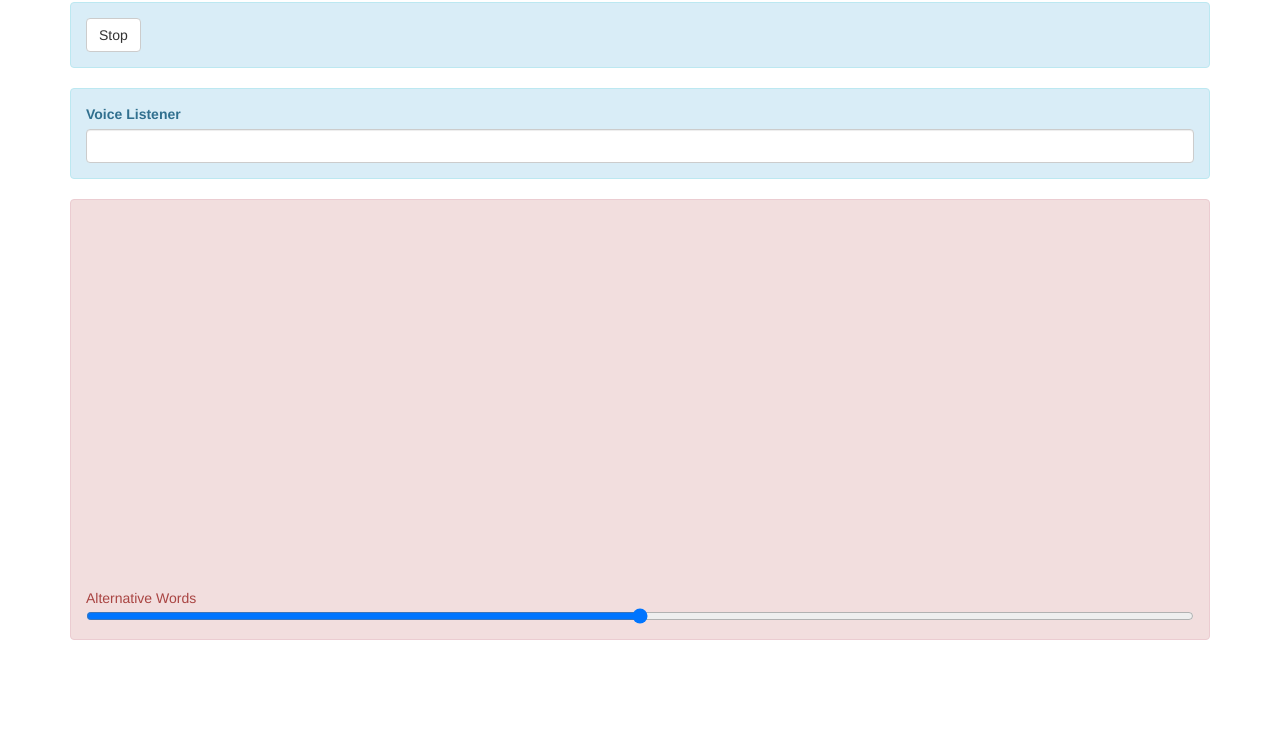
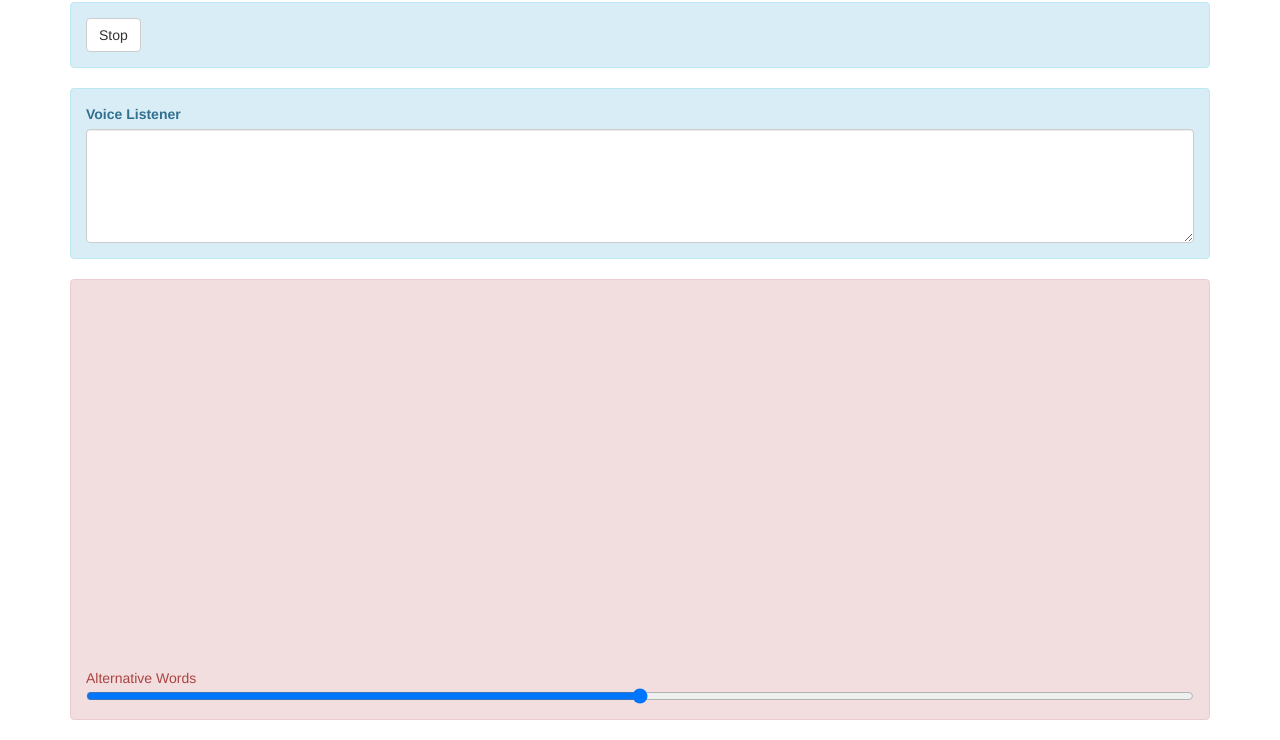
Before and after one commit to TMJPEngineering/angular-stt, a website with bundled scripts: page views/index.html in a window 1280 px wide. Shown: the part 61-801 px from the top of the page. Built offline with nearby package versions, Linux system fonts and the light colour scheme; files whose address does not match are found by name.

Commit message:
change to textarea

```diff
--- a/views/index.html
+++ b/views/index.html
@@ -15,7 +15,7 @@
     </div>
     <div class="alert alert-info">
       <label>Voice Listener</label>
-      <input type="text" id="resultsText" class="form-control">
+      <textarea rows="5" id="resultsText" class="form-control"></textarea>
     </div>
     <div class="alert alert-danger">
       <canvas id="canvas" width="960" height="368"></canvas>
```
